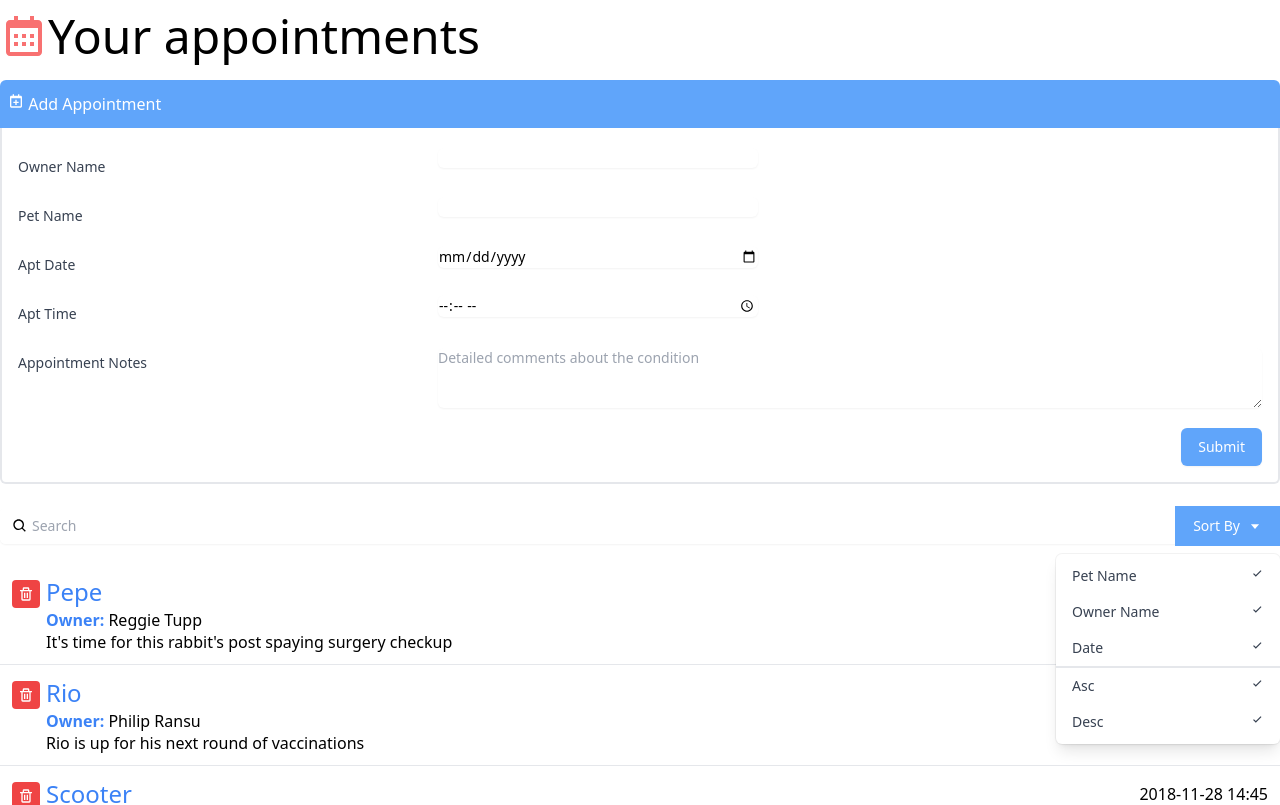
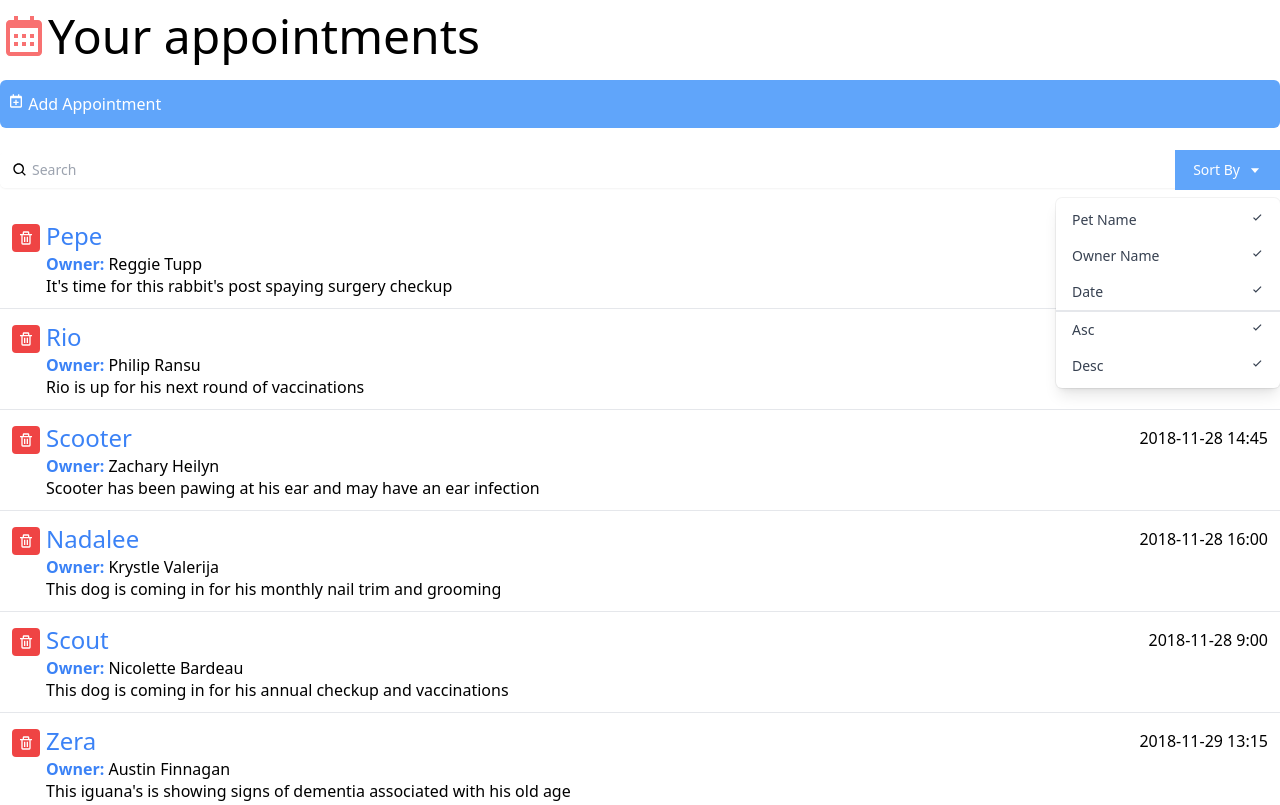
Before and after one commit to leonemsolis/react-interface-course, a React (Create React App) app: page / in a window 1280 px wide. Shown: the top 805 px of the page. Built offline with nearby package versions, Linux system fonts and the light colour scheme.

Commit message:
Add 'add appointment' toggle

```diff
--- a/src/component/AddAppointment.js
+++ b/src/component/AddAppointment.js
@@ -1,11 +1,16 @@
 import { BiCalendarPlus } from "react-icons/bi";
+import { useState } from "react";
 
 const AddAppointment = () => {
+    let [toggleForm, setToggleForm] = useState(false);
     return (
         <div>
-            <button className="bg-blue-400 text-white px-2 py-3 w-full text-left rounded-t-md">
+            <button onClick={() => { setToggleForm(!toggleForm) }}
+                className={`bg-blue-400 text-white px-2 py-3 w-full text-left ${toggleForm ? "rounded-t-md" : "rounded-md"}`}>
                 <div><BiCalendarPlus className="inline-block align-text-top" />  Add Appointment</div>
             </button>
+            {
+                toggleForm &&
                 <div className="border-r-2 border-b-2 border-l-2 border-light-blue-500 rounded-b-md pl-4 pr-4 pb-4">
                     <div className="sm:grid sm:grid-cols-3 sm:gap-4 sm:items-start  sm:pt-5">
                         <label htmlFor="ownerName" className="block text-sm font-medium text-gray-700 sm:mt-px sm:pt-2">
@@ -66,6 +71,8 @@
                         </div>
                     </div>
                 </div>
+            }
+
         </div>
     );
 };
```
Lines whose indentation alone changed are shown as unchanged.
